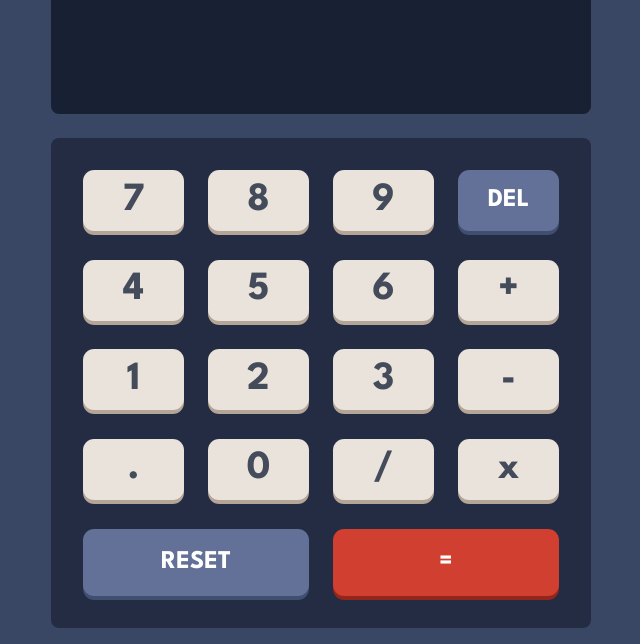
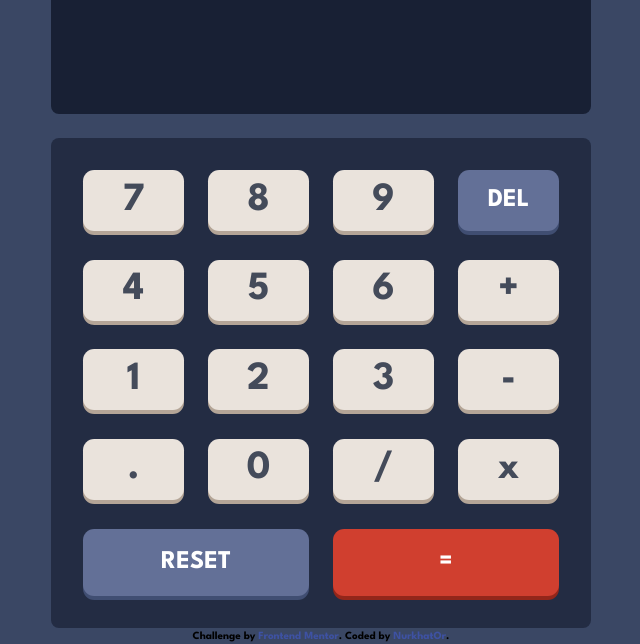
Before and after one commit to NurkhatOr/calculator-app-main, a plain HTML site: page index.html in a window 1280 px wide. Shown: the part 185-829 px from the top of the page, without its empty margins (319-959 px from the left). Drawn offline with Linux system fonts and the light colour scheme.

Commit message:
Update index.html

```diff
--- a/index.html
+++ b/index.html
@@ -89,11 +89,13 @@
         </div>
       </div>
     </main>
-    <!-- <div class="attribution">
-      Challenge by
-      <a href="https://www.frontendmentor.io?ref=challenge" target="_blank"
-        >Frontend Mentor</a
-      >. Coded by <a href="#">Your Name Here</a>.
-    </div> -->
+    <footer>
+      <div class="attribution">
+        Challenge by
+        <a href="https://www.frontendmentor.io?ref=challenge" target="_blank"
+          >Frontend Mentor</a
+        >. Coded by <a href="#">NurkhatOr</a>.
+      </div>
+    </footer>
   </body>
 </html>
```
